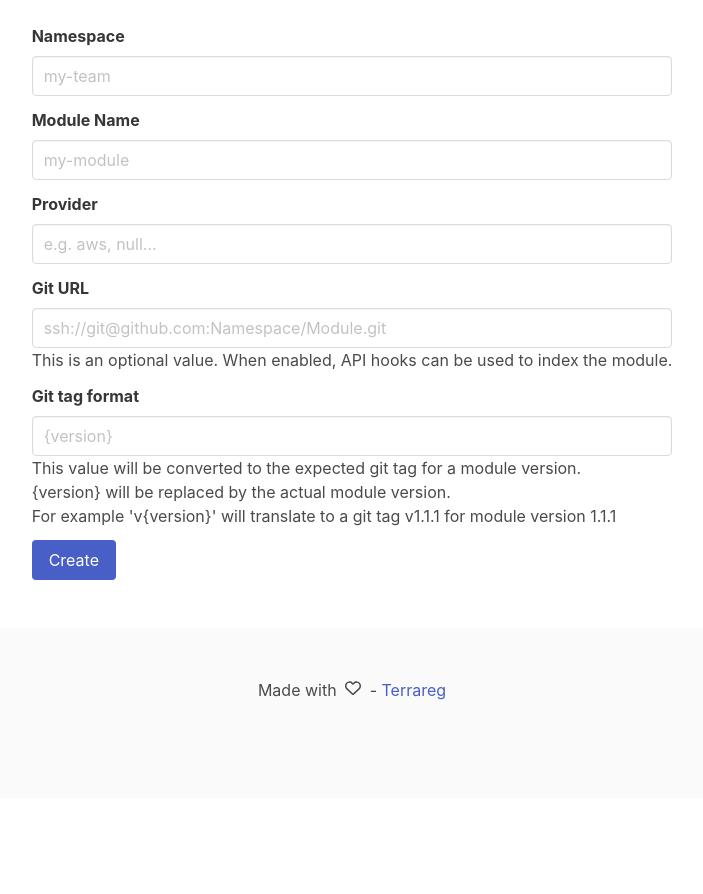
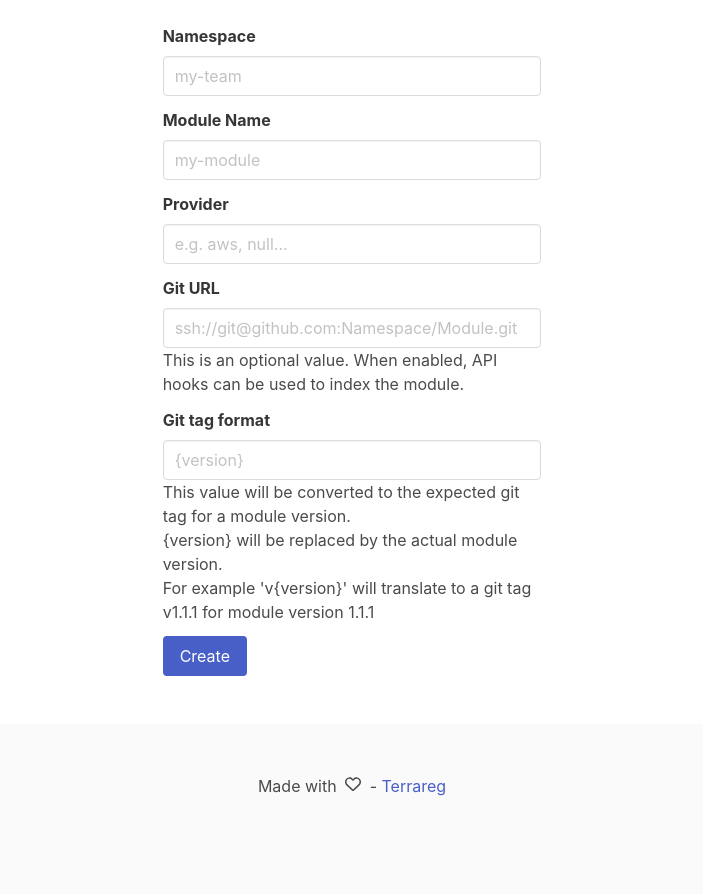
Before and after one commit to MatthewJohn/terrareg, a Python web app: template terrareg/templates/create_module_provider.html in a window 1280 px wide. Shown: the part 128-1022 px from the top of the page, without its empty margins (288-991 px from the left). Before the commit the page ends 926 px from the top, so only its background shows below. Run offline with Jinja, Linux system fonts and the light colour scheme; the template is opened without the code that fills it, so the values that code supplies are empty; some libraries are stand-ins or nearby versions.

Commit message:
Issue #73 Update create module page to use columns to stop error from expanding page to full width

```diff
--- a/terrareg/templates/create_module_provider.html
+++ b/terrareg/templates/create_module_provider.html
@@ -37,8 +37,8 @@
     }
 </script>
 
-<nav class="level">
-    <div class="level-item">
+<div class="columns">
+    <div class="column is-one-third is-offset-one-third">
 
         <div class="field is-vertical">
             <div id="create-error" style="display: none" class="notification is-danger">
```
